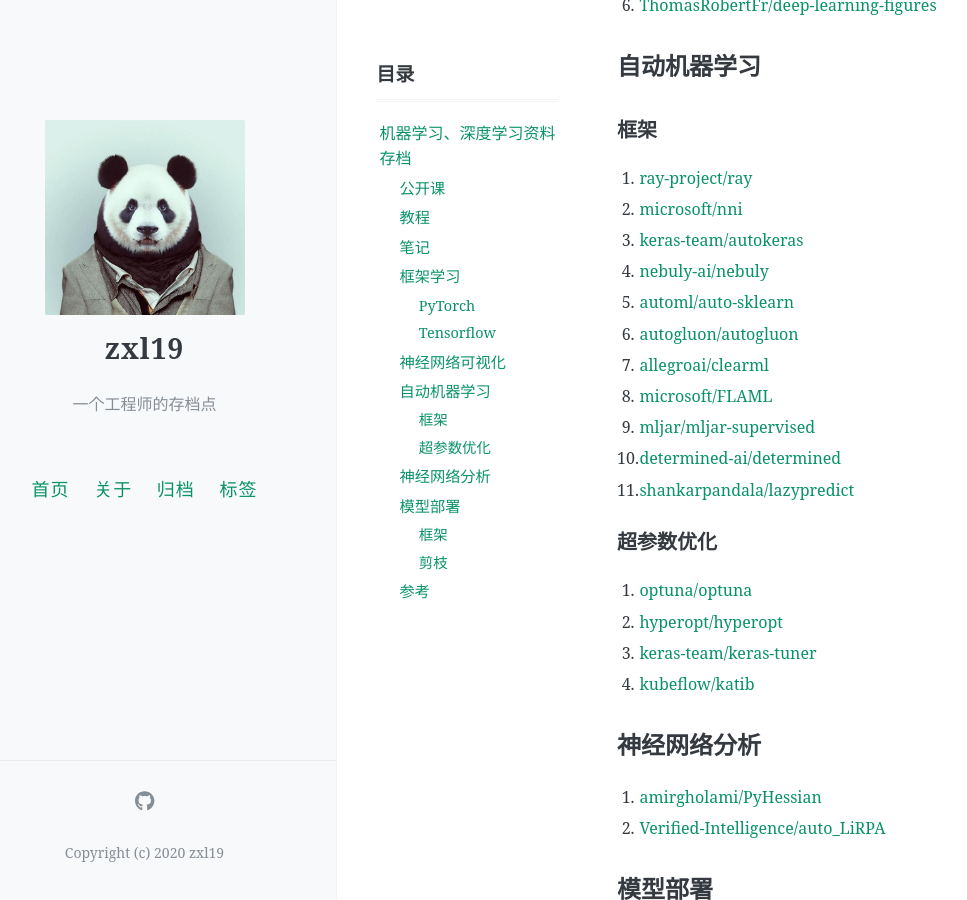
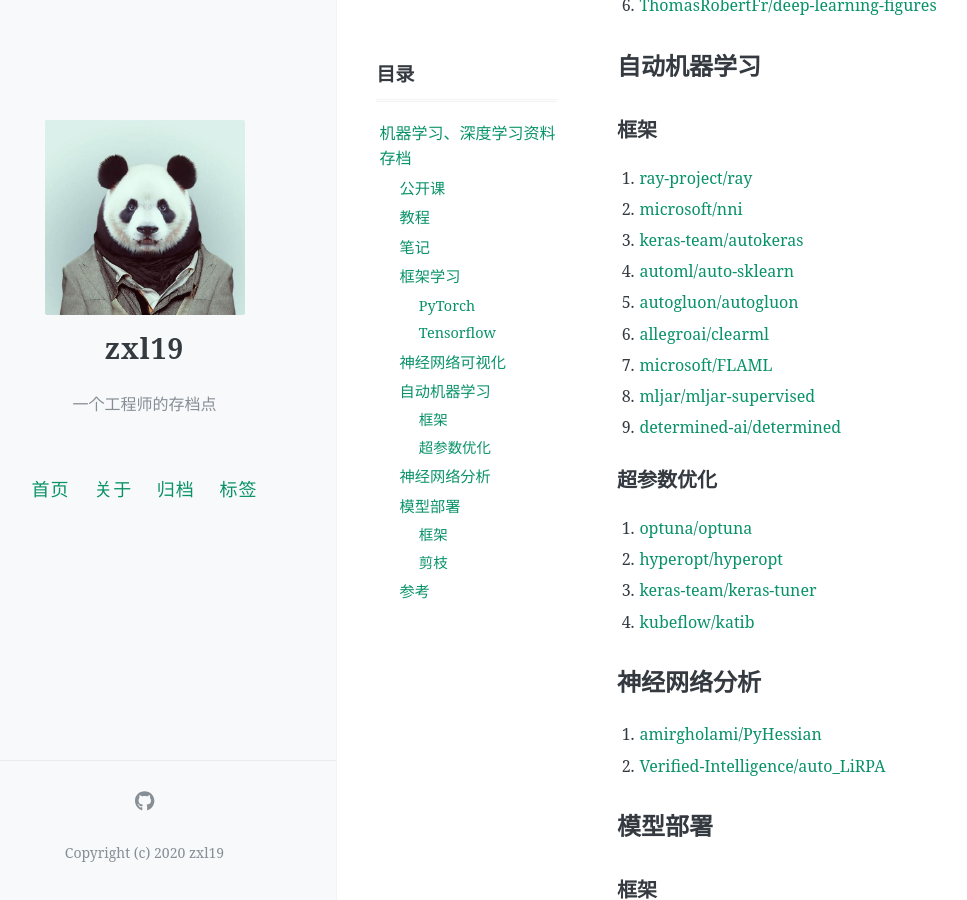
Before and after one commit to zxl19/zxl19.github.io, a Jekyll site: the page built from _posts/2021-06-15-ai-material.md, in a window 1280 px wide and 900 px high, scrolled down 2131 px. Shown: the whole window, without its empty margins (47-1014 px from the left). Built offline with Jekyll 4.4.1, drawn with Linux system fonts in a browser that asks for light colours; comment, search, counter and statistics services are not loaded.

Commit message:
Update Posts

```diff
--- a/_posts/2021-06-15-ai-material.md
+++ b/_posts/2021-06-15-ai-material.md
@@ -86,14 +86,12 @@ pinned: false
 1. [ray-project/ray](https://github.com/ray-project/ray)
 2. [microsoft/nni](https://github.com/microsoft/nni)
 3. [keras-team/autokeras](https://github.com/keras-team/autokeras)
-4. [nebuly-ai/nebuly](https://github.com/nebuly-ai/nebuly)
-5. [automl/auto-sklearn](https://github.com/automl/auto-sklearn)
-6. [autogluon/autogluon](https://github.com/autogluon/autogluon)
-7. [allegroai/clearml](https://github.com/allegroai/clearml)
-8. [microsoft/FLAML](https://github.com/microsoft/FLAML)
-9. [mljar/mljar-supervised](https://github.com/mljar/mljar-supervised)
-10. [determined-ai/determined](https://github.com/determined-ai/determined)
-11. [shankarpandala/lazypredict](https://github.com/shankarpandala/lazypredict)
+4. [automl/auto-sklearn](https://github.com/automl/auto-sklearn)
+5. [autogluon/autogluon](https://github.com/autogluon/autogluon)
+6. [allegroai/clearml](https://github.com/allegroai/clearml)
+7. [microsoft/FLAML](https://github.com/microsoft/FLAML)
+8. [mljar/mljar-supervised](https://github.com/mljar/mljar-supervised)
+9. [determined-ai/determined](https://github.com/determined-ai/determined)
 
 ### 超参数优化
 
```
Also changed, not shown: _posts/2021-05-25-slam-tool.md (+7 -5 lines), _posts/2022-07-12-ubuntu-server.md (+6 -1 lines).
